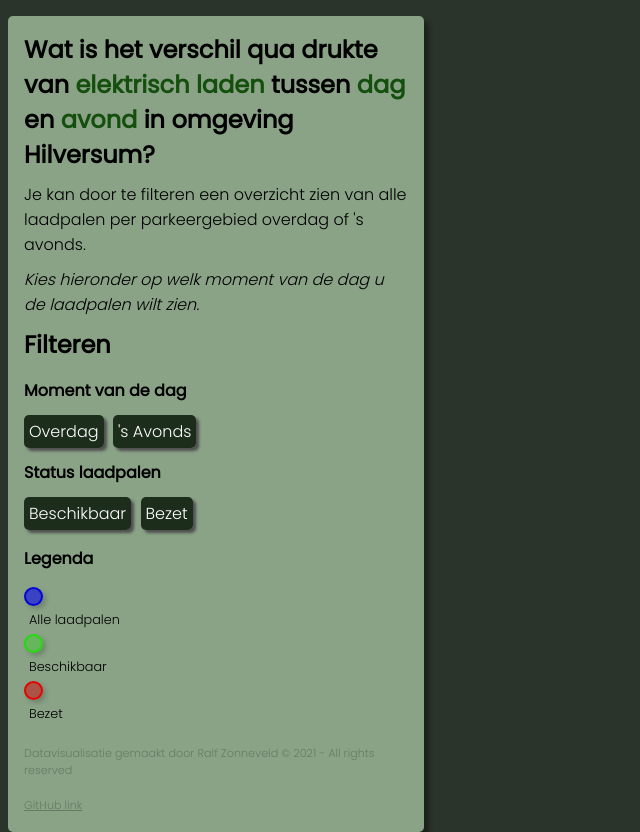
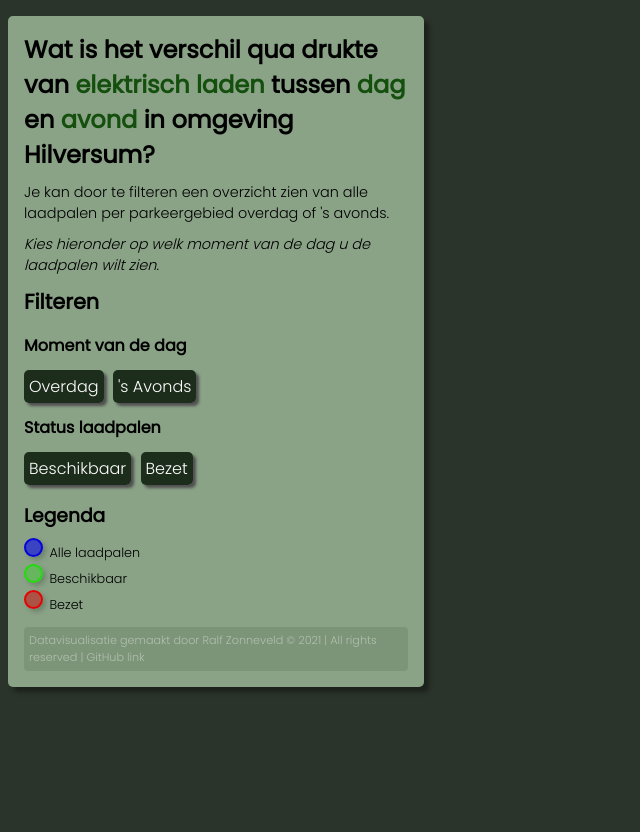
Before and after one commit to ralfz123/frontend-data, a plain HTML site: page d3/index.html in a window 1280 px wide. Shown: the whole page, without its empty margins (0-640 px from the left). After the commit the page ends 800 px from the top, so only its background shows below. Drawn offline with nearby package versions, Linux system fonts and the light colour scheme; some packages are replaced by stand-ins of ours; no server answers; a script that the page names is missing.

Commit message:
UI is done :rocket:

```diff
--- a/d3/index.html
+++ b/d3/index.html
@@ -42,7 +42,7 @@
 			<div class="filter-buttons">
 				<h2>Filteren</h2>
 				<div>
-					<h5>Moment van de dag</h5>
+					<h4>Moment van de dag</h4>
 					<!-- Day or Eve -->
 					<input type="radio" id="day" value="day" name="daytime" />
 					<label for="day">Overdag</label>
@@ -52,7 +52,7 @@
 				</div>
 
 				<div>
-					<h5>Status laadpalen</h5>
+					<h4>Status laadpalen</h4>
 					<!-- Available or Charging -->
 					<input
 						type="radio"
@@ -73,7 +73,7 @@
 			</div>
 
 			<!-- Legenda -->
-			<h4>Legenda</h4>
+			<h3>Legenda</h3>
 
 			<ul class="legenda">
 				<li>
@@ -91,15 +91,14 @@
 			</ul>
 
 			<p class="meta">
-				Datavisualisatie gemaakt door Ralf Zonneveld © 2021 - All rights
-				reserved
+				Datavisualisatie gemaakt door Ralf Zonneveld © 2021 | All rights
+				reserved |
+				<a
+					href="https://github.com/ralfz123/frontend-data"
+					target="_blank"
+					>GitHub link</a
+				>
 			</p>
-			<a
-				class="meta"
-				href="https://github.com/ralfz123/frontend-data"
-				target="_blank"
-				>GitHub link</a
-			>
 		</div>
 
 		<svg></svg>
--- a/d3/style/styles.css
+++ b/d3/style/styles.css
@@ -32,10 +32,12 @@ body .dashboard h1 #colored-title {
 body .dashboard > p:nth-child(2) {
 	margin: 0 auto;
 	margin: 10px 0px;
+	font-size: 0.9rem;
 }
 
 body .dashboard p:nth-child(3) {
 	font-style: italic;
+	font-size: 0.9rem;
 	margin: 0 auto;
 	margin: 10px 0px;
 }
@@ -43,13 +45,18 @@ body .dashboard p:nth-child(3) {
 .filter-buttons h2 {
 	margin: 0 auto;
 	margin-top: 5px;
+	font-size: 1.3rem;
 }
 
-.filter-buttons h5 {
+.filter-buttons h4 {
 	margin: auto;
 	margin-top: 1em;
 	margin-bottom: 1em;
 	font-size: 1rem;
+}
+
+.filter-buttons > h4 {
+	color: red;
 }
 
 .filter-buttons input {
@@ -78,24 +85,15 @@ body .dashboard p:nth-child(3) {
 	border-radius: 5px;
 }
 
-body .dashboard h4 {
-	margin: 20px 0px 10px 0px;
+body .dashboard h3 {
+	margin: 20px 0px 8px 0px;
 }
 
 body .dashboard .legenda {
-	/* position: relative; */
-	/* display: flex;
-	flex-wrap: wrap;
-	flex-direction: row; */
-	/* max-width: 15vw;
-	width: 14vw; */
-
 	padding-left: 0px;
 	list-style: none;
-}
-
-body .dashboard .legenda li {
-	display: inline;
+	margin-bottom: 0px;
+	margin-top: 5px;
 }
 
 body .dashboard .legenda li > div {
@@ -103,11 +101,12 @@ body .dashboard .legenda li > div {
 	height: 15px;
 	border-radius: 50%;
 	box-shadow: 3px 3px 5px rgba(0, 0, 0, 0.2);
+	display: inline-block;
 }
 
 body .dashboard .legenda li > p {
-	width: 12vw;
-	margin: 5px;
+	display: inline;
+	padding-left: 2px;
 	font-size: 0.8rem;
 }
 
@@ -133,7 +132,19 @@ path {
 }
 
 .meta {
+	margin: 0;
+	margin-top: 1em;
+	padding: 5px;
 	font-size: 0.7rem;
-	color: #00000040;
-	margin-top: 2em;
+	color: #ffffff69;
+	background: #2d412a27;
+	border-radius: 4px;
 }
+.meta a {
+	color: inherit;
+	text-decoration: none;
+}
+
+.meta a:hover {
+	color: #000000;
+}
```
